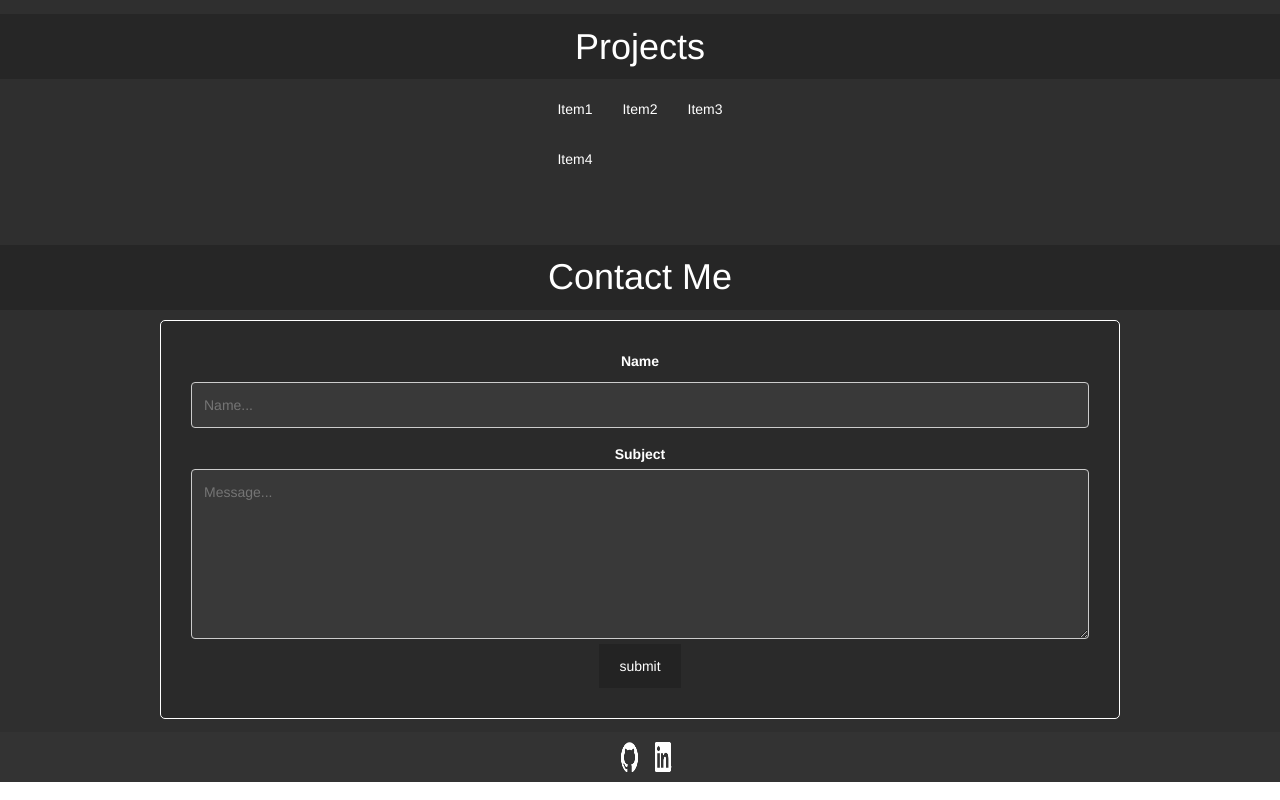
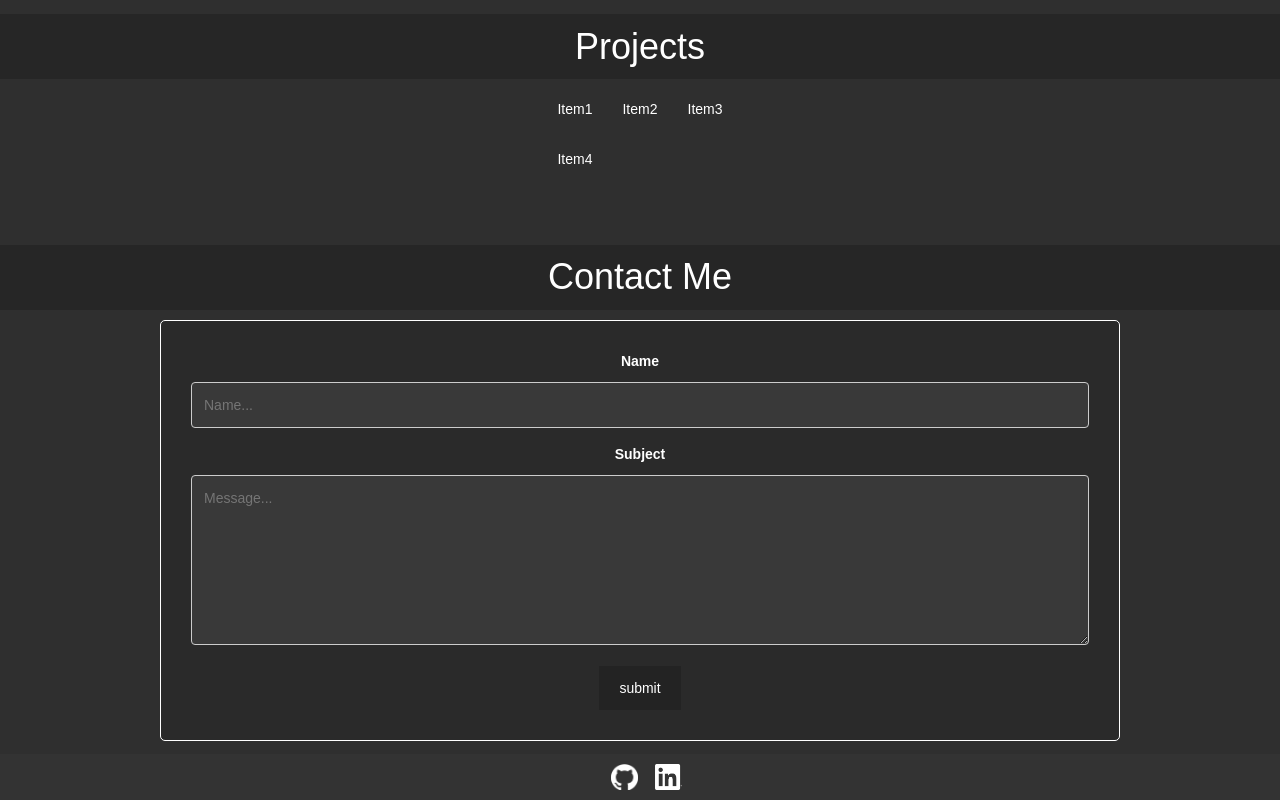
Before and after one commit to R3sid3ntD1023/Portfolio, a plain HTML site: page main.html in a window 1280 px wide. Shown: the part 787-1587 px from the top of the page. Drawn offline with nearby package versions, Linux system fonts and the light colour scheme.

Commit message:
updated portfolio

```diff
--- a/main.html
+++ b/main.html
@@ -2,12 +2,13 @@
 <html lang="en">
 <head>
     <title>Darius Bigbee</title>
-    <link rel="stylesheet" href="styles.css" type="text/css">
     <meta charset="UTF-8">
     <meta name="viewport" content="width=device-width, initial-scale=1">
     <link rel="stylesheet" href="https://maxcdn.bootstrapcdn.com/bootstrap/3.4.1/css/bootstrap.min.css">
     <script src="https://ajax.googleapis.com/ajax/libs/jquery/3.7.1/jquery.min.js"></script>
     <script src="https://maxcdn.bootstrapcdn.com/bootstrap/3.4.1/js/bootstrap.min.js"></script>
+    <link rel="stylesheet" href="styles.css" type="text/css">
+
 </head>
 
 <body id="main">
@@ -71,14 +72,13 @@
             </section>
         </div>
         <div class="footer">
-            <a class="icon" href="https://github.com/R3sid3ntD1023" target="_blank">
-                <img src="images/logos/github-mark-white.png" alt="github">
+            <a href="https://github.com/R3sid3ntD1023" target="_blank">
+                <img class="icon" src="images/logos/github-mark-white.png" alt="github">
             </a>
-            <a class="icon" href="https://www.linkedin.com/in/dariusbigbee" target="_blank">
-                <img src="images/logos/InBug-White.png" alt="linkedin">
+            <a href="https://www.linkedin.com/in/dariusbigbee" target="_blank">
+                <img class="icon" src="images/logos/InBug-White.png" alt="linkedin">
             </a>
         </div>
     </div>
 </body>
-
 </html>
--- a/styles.css
+++ b/styles.css
@@ -109,8 +109,12 @@ input[type=submit]:hover {
     background-color: rgb(79, 79, 79);
 }
 
-.footer img {
-    width: 30px;
-    height: 30px;
+#projects iframe {
+    border: none;
+}
+
+.footer a .icon {
+    width: 40px;
+    height: auto;
     padding-left: 1%;
 }
```
Also changed, not shown: project.html (added, +12 -0 lines), scripts/include.js (added, +33 -0 lines).
